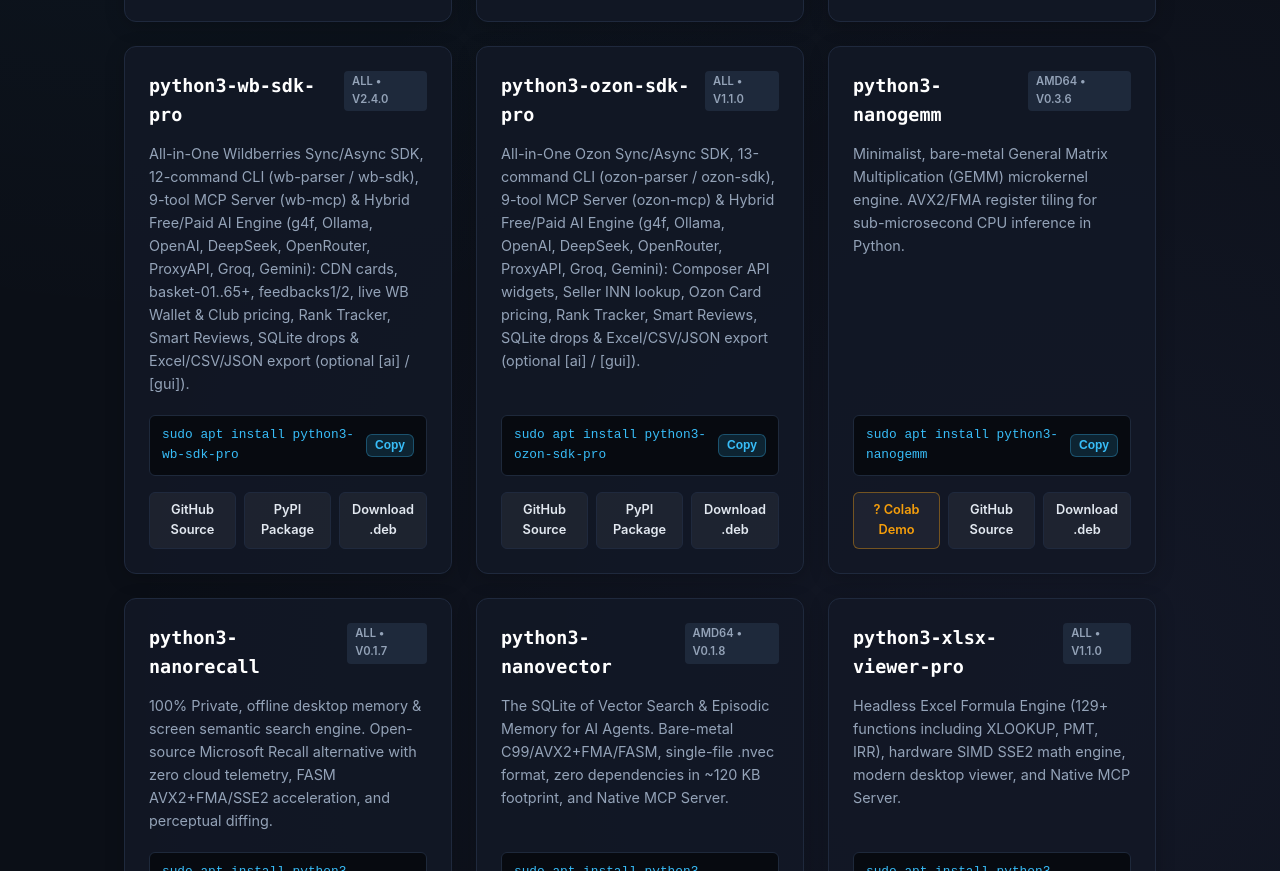
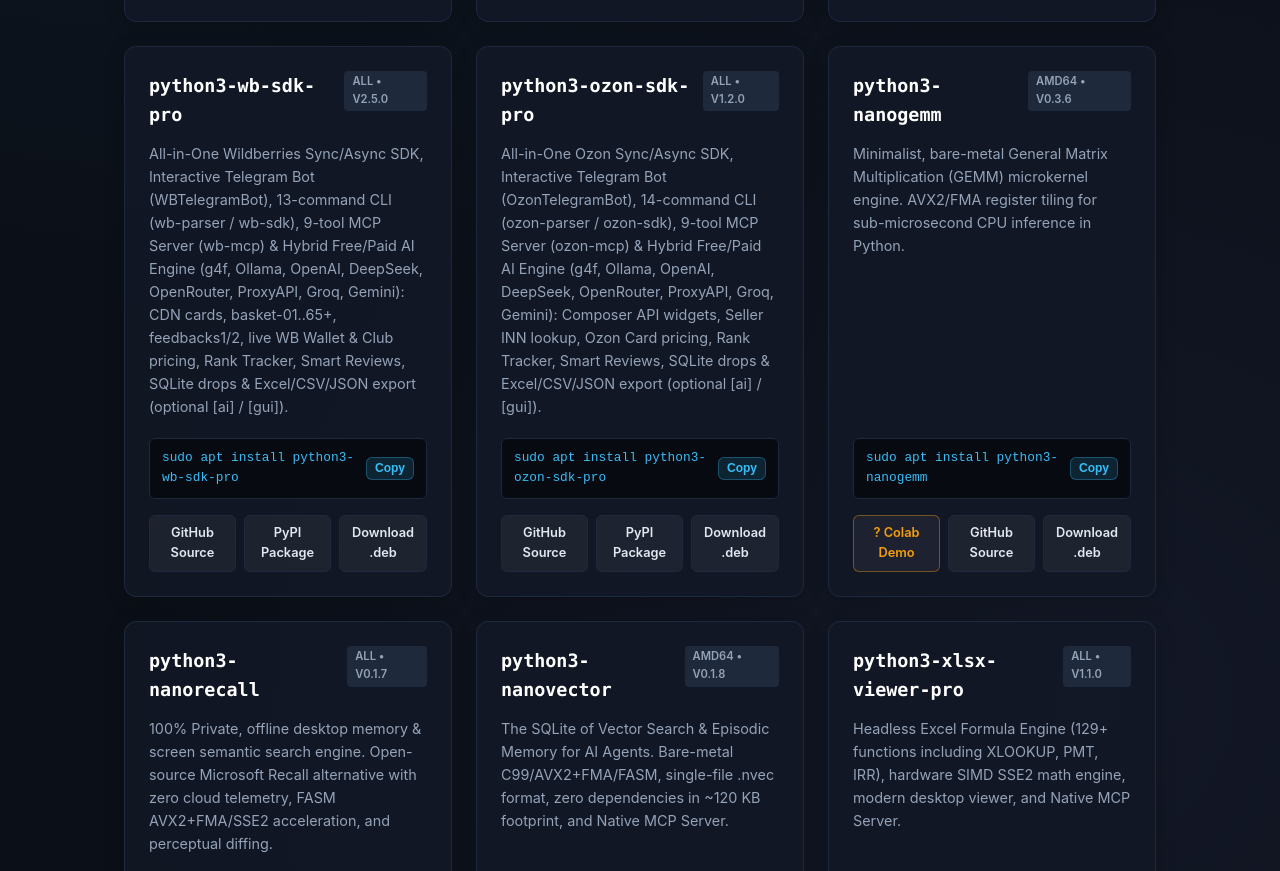
Before and after one commit to eminsk/ppa, a plain HTML site: page index.html in a window 1280 px wide. Shown: the part 1178-2049 px from the top of the page. Drawn offline with Linux system fonts and the light colour scheme.

Commit message:
Update wb-sdk-pro to v2.5.0 and ozon-sdk-pro to v1.2.0

```diff
--- a/index.html
+++ b/index.html
@@ -528,14 +528,14 @@ sudo apt update</code></pre>
       </div>
 
       <!-- Package: wb-sdk-pro -->
-      <div class="card" data-name="python3-wb-sdk-pro" data-desc="wildberries sdk parser scraper wb wallet rank tracker smart reviews free paid ai g4f ollama openai deepseek openrouter cdn baskets feedbacks1 feedbacks2 mcp gui pypy no-gil">
+      <div class="card" data-name="python3-wb-sdk-pro" data-desc="wildberries sdk parser scraper wb wallet rank tracker smart reviews free paid ai g4f ollama openai deepseek openrouter cdn baskets feedbacks1 feedbacks2 telegram bot mcp gui pypy no-gil">
         <div>
           <div class="card-header">
             <span class="pkg-title">python3-wb-sdk-pro</span>
-            <span class="pkg-tag">all • v2.4.0</span>
+            <span class="pkg-tag">all • v2.5.0</span>
           </div>
           <p class="pkg-desc">
-            All-in-One Wildberries Sync/Async SDK, 12-command CLI (wb-parser / wb-sdk), 9-tool MCP Server (wb-mcp) &amp; Hybrid Free/Paid AI Engine (g4f, Ollama, OpenAI, DeepSeek, OpenRouter, ProxyAPI, Groq, Gemini): CDN cards, basket-01..65+, feedbacks1/2, live WB Wallet &amp; Club pricing, Rank Tracker, Smart Reviews, SQLite drops &amp; Excel/CSV/JSON export (optional [ai] / [gui]).
+            All-in-One Wildberries Sync/Async SDK, Interactive Telegram Bot (WBTelegramBot), 13-command CLI (wb-parser / wb-sdk), 9-tool MCP Server (wb-mcp) &amp; Hybrid Free/Paid AI Engine (g4f, Ollama, OpenAI, DeepSeek, OpenRouter, ProxyAPI, Groq, Gemini): CDN cards, basket-01..65+, feedbacks1/2, live WB Wallet &amp; Club pricing, Rank Tracker, Smart Reviews, SQLite drops &amp; Excel/CSV/JSON export (optional [ai] / [gui]).
           </p>
         </div>
         <div>
@@ -546,20 +546,20 @@ sudo apt update</code></pre>
           <div class="card-actions">
             <a href="https://github.com/eminsk/wildberries_parser" target="_blank" class="btn-secondary">GitHub Source</a>
             <a href="https://pypi.org/project/wb-sdk-pro/" target="_blank" class="btn-secondary">PyPI Package</a>
-            <a href="python3-wb-sdk-pro_2.4.0-1_all.deb" class="btn-secondary">Download .deb</a>
+            <a href="python3-wb-sdk-pro_2.5.0-1_all.deb" class="btn-secondary">Download .deb</a>
           </div>
         </div>
       </div>
 
       <!-- Package: ozon-sdk-pro -->
-      <div class="card" data-name="python3-ozon-sdk-pro" data-desc="ozon sdk parser scraper ozon card seller inn composer api rank tracker smart reviews free paid ai g4f ollama openai deepseek openrouter mcp gui pypy no-gil">
+      <div class="card" data-name="python3-ozon-sdk-pro" data-desc="ozon sdk parser scraper ozon card seller inn composer api rank tracker smart reviews free paid ai g4f ollama openai deepseek openrouter telegram bot mcp gui pypy no-gil">
         <div>
           <div class="card-header">
             <span class="pkg-title">python3-ozon-sdk-pro</span>
-            <span class="pkg-tag">all • v1.1.0</span>
+            <span class="pkg-tag">all • v1.2.0</span>
           </div>
           <p class="pkg-desc">
-            All-in-One Ozon Sync/Async SDK, 13-command CLI (ozon-parser / ozon-sdk), 9-tool MCP Server (ozon-mcp) &amp; Hybrid Free/Paid AI Engine (g4f, Ollama, OpenAI, DeepSeek, OpenRouter, ProxyAPI, Groq, Gemini): Composer API widgets, Seller INN lookup, Ozon Card pricing, Rank Tracker, Smart Reviews, SQLite drops &amp; Excel/CSV/JSON export (optional [ai] / [gui]).
+            All-in-One Ozon Sync/Async SDK, Interactive Telegram Bot (OzonTelegramBot), 14-command CLI (ozon-parser / ozon-sdk), 9-tool MCP Server (ozon-mcp) &amp; Hybrid Free/Paid AI Engine (g4f, Ollama, OpenAI, DeepSeek, OpenRouter, ProxyAPI, Groq, Gemini): Composer API widgets, Seller INN lookup, Ozon Card pricing, Rank Tracker, Smart Reviews, SQLite drops &amp; Excel/CSV/JSON export (optional [ai] / [gui]).
           </p>
         </div>
         <div>
@@ -570,7 +570,7 @@ sudo apt update</code></pre>
           <div class="card-actions">
             <a href="https://github.com/eminsk/ozon_parser" target="_blank" class="btn-secondary">GitHub Source</a>
             <a href="https://pypi.org/project/ozon-sdk-pro/" target="_blank" class="btn-secondary">PyPI Package</a>
-            <a href="python3-ozon-sdk-pro_1.1.0-1_all.deb" class="btn-secondary">Download .deb</a>
+            <a href="python3-ozon-sdk-pro_1.2.0-1_all.deb" class="btn-secondary">Download .deb</a>
           </div>
         </div>
       </div>
```
